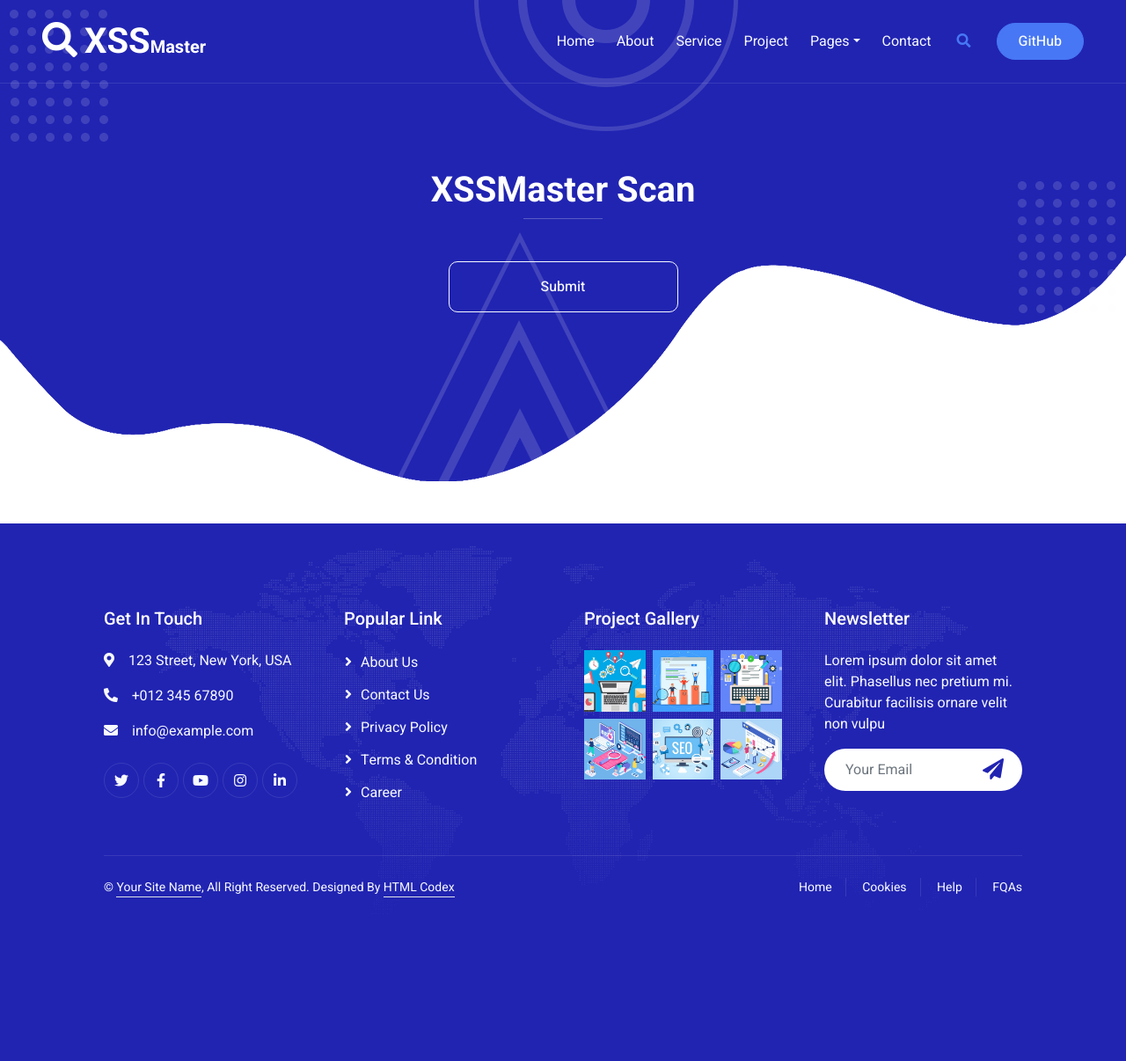
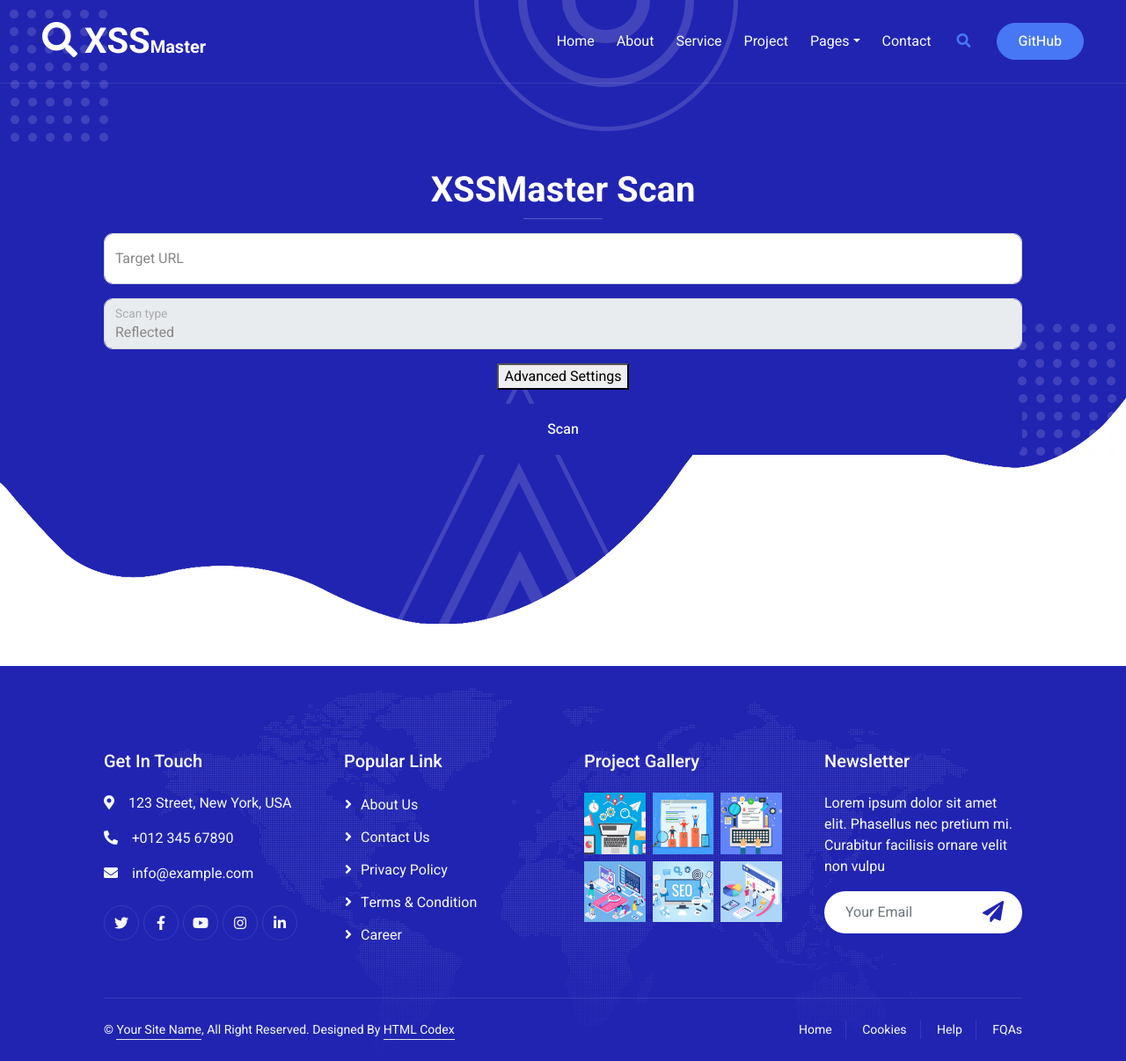
Before and after one commit to alvinist27/djangoScannerXSS, a Django app: page /scan/ in a window 1280 px wide. Shown: the whole page at 88% size. Before the commit the page ends 1020 px from the top, so only its background shows below. Run offline with Django 4.2, Linux system fonts and the light colour scheme; some libraries are stand-ins or nearby versions.

Commit message:
Fixed scan form

```diff
--- a/app_scanner/forms.py
+++ b/app_scanner/forms.py
@@ -8,7 +8,13 @@
 class ScanForm(forms.Form):
     """Form for XSS scanning."""
 
-    target_url = forms.URLField()
-    scan_type = forms.ChoiceField(choices=XSSVulnerabilityTypeChoices.choices)
-    is_cloudflare = forms.BooleanField(initial=False)
-    is_one_page_scan = forms.BooleanField(initial=False)
+    target_url = forms.URLField(widget=forms.URLInput(attrs={
+        'placeholder': 'https://example.com/',
+        'class': 'form-control',
+    }))
+    scan_type = forms.ChoiceField(
+        choices=XSSVulnerabilityTypeChoices.choices,
+        widget=forms.Select(attrs={'class': 'form-control'}),
+    )
+    is_cloudflare = forms.BooleanField(initial=False, required=False)
+    is_one_page_scan = forms.BooleanField(initial=False, required=False)
--- a/app_scanner/views.py
+++ b/app_scanner/views.py
@@ -5,6 +5,7 @@
 from django.views.generic.edit import FormView
 
 from app_scanner.forms import ScanForm
+from app_scanner.process import ScanProcessSelenium
 
 
 def main_view(request: HttpRequest) -> HttpResponse:
@@ -110,5 +111,14 @@
     success_url = '/'
     template_name = 'app_scanner/scan.html'
 
-    def form_valid(self, form):
-        return super().form_valid(form)
+    def form_valid(self, scan_form):
+        if scan_form.is_valid():
+            target_url = scan_form.cleaned_data['target_url']
+            scan_type = scan_form.cleaned_data['scan_type']
+            is_cloudflare = scan_form.cleaned_data['is_cloudflare']
+            is_one_page_scan = scan_form.cleaned_data['is_one_page_scan']
+            scan = ScanProcessSelenium('http://testphp.vulnweb.com/')
+            results = scan.scan_reflected_xss()
+            for result in results:
+                print(result)
+        return super().form_valid(scan_form)
--- a/templates/app_scanner/scan.html
+++ b/templates/app_scanner/scan.html
@@ -1,6 +1,18 @@
 {% extends 'app_scanner/base.html' %}
 
 {% block intro %}
+    <style>
+        .submenu{
+            max-height: 0;
+            overflow-y: hidden;
+            transition: max-height .3s ease-in-out;
+        }
+
+        .submenu-show{
+            max-height: 1000px;
+        }
+    </style>
+
     <div class="container-xxl py-5 bg-primary hero-header mb-5">
         <div class="container my-5 py-5 px-lg-5">
             <div class="row g-5 py-5">
@@ -8,23 +20,43 @@
                     <h1 class="text-white animated zoomIn">XSSMaster Scan</h1>
                     <hr class="bg-white mx-auto mt-0" style="width: 90px;">
                     <div class="wow fadeInUp" data-wow-delay="0.3s">
-                        <form method="post">
-                            {{ scan_form.csrf_token }}
+                        <form method="POST">
+                            {% csrf_token %}
                             <div class="row g-3">
                                 <div class="col-12">
                                     <div class="form-floating">
-                                        {{ scan_form.target_url }}
-                                        <label>{{ scan_form.target_url.label }}</label>
+                                        {{ form.target_url }}
+                                        <label for="subject">Target URL</label>
                                     </div>
                                 </div>
                                 <div class="col-12">
                                     <div class="form-floating">
-                                        {{ scan_form.scan_type }}
-                                        <label>{{ scan_form.scan_type.label }}</label>
+                                        {{ form.scan_type }}
+                                        <label for="message">Scan type</label>
                                     </div>
                                 </div>
                                 <div class="col-12">
-                                    <button class="btn btn-outline-light w-25 py-3" type="submit">Submit</button>
+                                    <div class="exmenu">
+                                        <button type="submit" class="expander">Advanced Settings</button>
+                                    </div>
+                                    <div class="submenu">
+                                        <div class="col-md-6">
+                                            <div class="form-flex">
+                                                {{ form.is_cloudflare }}
+                                                <label for="name">Cloudflare bypass</label>
+                                            </div>
+                                        </div>
+                                        <div class="col-md-6">
+                                            <div class="form-flex">
+                                                {{ form.is_one_page_scan }}
+                                                <label for="email">One page checking</label>
+                                            </div>
+                                        </div>
+                                    </div>
+                                </div>
+
+                                <div class="col-12">
+                                    <button class="btn btn-primary w-100 py-3" type="submit">Scan</button>
                                 </div>
                             </div>
                         </form>
@@ -34,3 +66,18 @@
         </div>
     </div>
 {% endblock %}
+
+{% block scripts %}
+    {{ block.super }}
+    <script>
+        let elements, count, i, thisParent;
+        elements = document.getElementsByClassName('expander');
+        count = elements.length;
+        for (i=0; i < count; i++)
+        elements[i].onclick = function(){
+            thisParent = this.parentNode;
+            thisParent.nextElementSibling.classList.toggle('submenu-show');
+            return false;
+        }
+    </script>
+{% endblock %}
```
